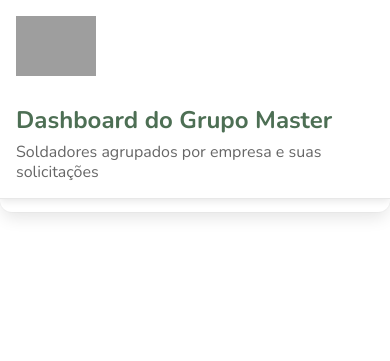
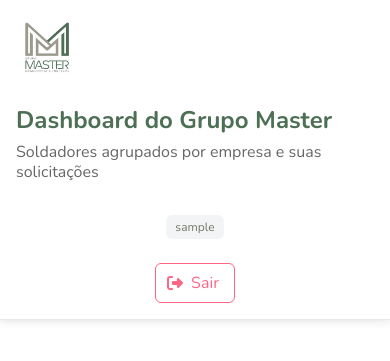
Before and after one commit to jod-alef/grupo_master, a Django app: page /master-dashboard/ in a window 390 px wide. Shown: the top 361 px of the page. Run offline with Django 5.2, Linux system fonts and the light colour scheme; the visitor is signed in with stand-in values (Sample User, id 1); data that the repository does not hold is empty; grey boxes are pictures that could not be loaded.

Commit message:
Corrige caminhos de logo e adiciona melhorias no master-dashboard
- Corrige caminho da logo nos templates master_dashboard.html e raqs_detail.html
- Altera /media/logos/grupo_master.png para {% static 'imgs/grupo_master.png' %}
- Adiciona botão de logout e nome do usuário no header do master-dashboard
- Melhora responsividade para dispositivos móveis
- Substitui cor azul (is-link) por #4D6F54 na página de solicitação de qualificação
- Resolve erro 404 da logo em produção

```diff
--- a/raqs/templates/master_dashboard.html
+++ b/raqs/templates/master_dashboard.html
@@ -27,6 +27,23 @@
         .header-fixo .title {
             font-size: 1.5rem !important;
         }
+
+        .header-fixo .buttons {
+            flex-direction: column !important;
+            gap: 0.5rem !important;
+        }
+
+        .header-fixo .tag {
+            margin-right: 0 !important;
+            margin-bottom: 0.5rem !important;
+        }
+    }
+
+    /* Melhorar alinhamento dos botões */
+    .header-fixo .buttons {
+        display: flex;
+        align-items: center;
+        gap: 1rem;
     }
 </style>
 {% endblock %}
@@ -38,11 +55,27 @@
         <div class="container">
             <div class="columns is-vcentered">
                 <div class="column is-narrow" style="padding-right: 2rem;">
-                    <img src="/media/logos/grupo_master.png" alt="Grupo Master" style="height: 60px; max-width: 120px;">
+                    <img src="{% static 'imgs/grupo_master.png' %}" alt="Grupo Master" style="height: 60px; max-width: 120px;">
                 </div>
                 <div class="column">
                     <h1 class="title is-3 mb-2" style="color: #4D6F54 !important;">Dashboard do Grupo Master</h1>
                     <p class="subtitle is-6" style="color: #666;">Soldadores agrupados por empresa e suas solicitações</p>
+                </div>
+                <div class="column is-narrow">
+                    <div class="buttons">
+                        <div class="navbar-item">
+                            <span class="tag is-light mr-3">{{ request.user.username }}</span>
+                        </div>
+                        <form method="POST" action="{% url 'logout' %}" style="display: inline;">
+                            {% csrf_token %}
+                            <button class="button is-danger is-outlined" type="submit">
+                                <span class="icon">
+                                    <i class="fas fa-sign-out-alt"></i>
+                                </span>
+                                <span>Sair</span>
+                            </button>
+                        </form>
+                    </div>
                 </div>
             </div>
         </div>
--- a/raqs/templates/raqs/raqs_detail.html
+++ b/raqs/templates/raqs/raqs_detail.html
@@ -78,7 +78,7 @@
         <div class="container">
             <div class="columns is-vcentered">
                 <div class="column is-narrow" style="padding-right: 2rem;">
-                    <img src="/media/logos/grupo_master.png" alt="Grupo Master" style="height: 60px; max-width: 120px;">
+                    <img src="{% static 'imgs/grupo_master.png' %}" alt="Grupo Master" style="height: 60px; max-width: 120px;">
                 </div>
                 <div class="column">
                     <h2 class="title is-3 mb-2" style="color: #4D6F54 !important;">
--- a/raqs/templates/solicitacao_qualificacao_soldador.html
+++ b/raqs/templates/solicitacao_qualificacao_soldador.html
@@ -4,7 +4,7 @@
 {% block title %}Solicitação de Qualificação de Soldador{% endblock %}
 
 {% block content %}
-    <section class="hero is-link">
+    <section class="hero" style="background-color: #4D6F54;">
         <article class="media" style="flex-wrap: wrap; justify-content: center;" >
             <figure class="media-left py-5 pl-4">
                 <p class="image is-128x128">
```
